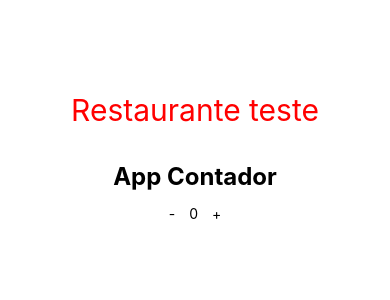
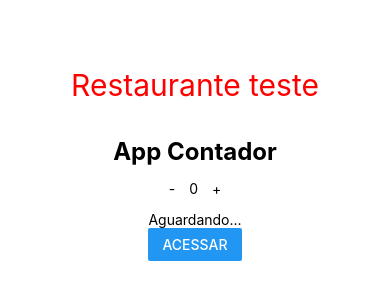
Before and after one commit to HerbertonMiguel-Dev/estudoTestes, a React Native app: screen / in a window 390 px wide. Shown: the part 258-558 px from the top of the page. Built offline with nearby package versions, Linux system fonts and the light colour scheme.

Commit message:
feito teste de rendereização

```diff
--- a/App.tsx
+++ b/App.tsx
@@ -1,6 +1,7 @@
 import { useState } from 'react'
 import { StyleSheet, Text, View, TouchableOpacity } from 'react-native';
 import { Title } from './src/Title'
+import { Message } from './src/Message'
 
 export default function App() {
   const [counter, setCounter] = useState(0)
@@ -23,6 +24,8 @@ export default function App() {
           <Text>+</Text>
         </TouchableOpacity>
       </View>
+
+      <Message/>
 
     </View>
   );
--- /dev/null
+++ b/src/Message.tsx
@@ -0,0 +1,16 @@
+import { useState } from 'react'
+import { View, Text, Button } from 'react-native'
+
+export function Message(){
+  const [showMessage, setShowMessage] = useState(false)
+
+  return(
+    <View>
+      <Text testID="message">
+        {showMessage ? "Bem vindo Herberton" : "Aguardando..."}
+      </Text>
+
+      <Button title="Acessar" onPress={() => setShowMessage(!showMessage) } />
+    </View>
+  )
+}
```
Also changed, not shown: 1 other file (tests, documents, lock files or other folders).
